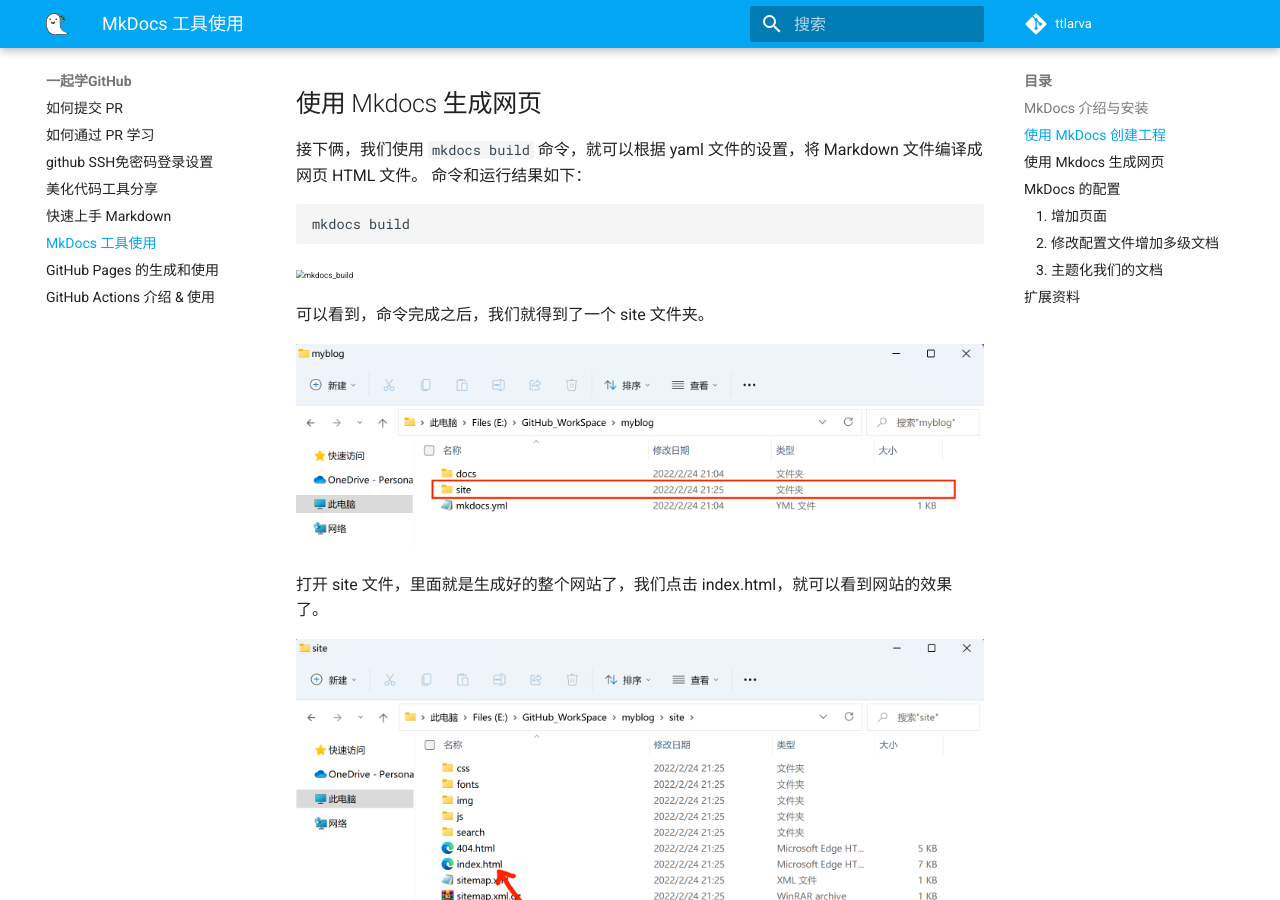
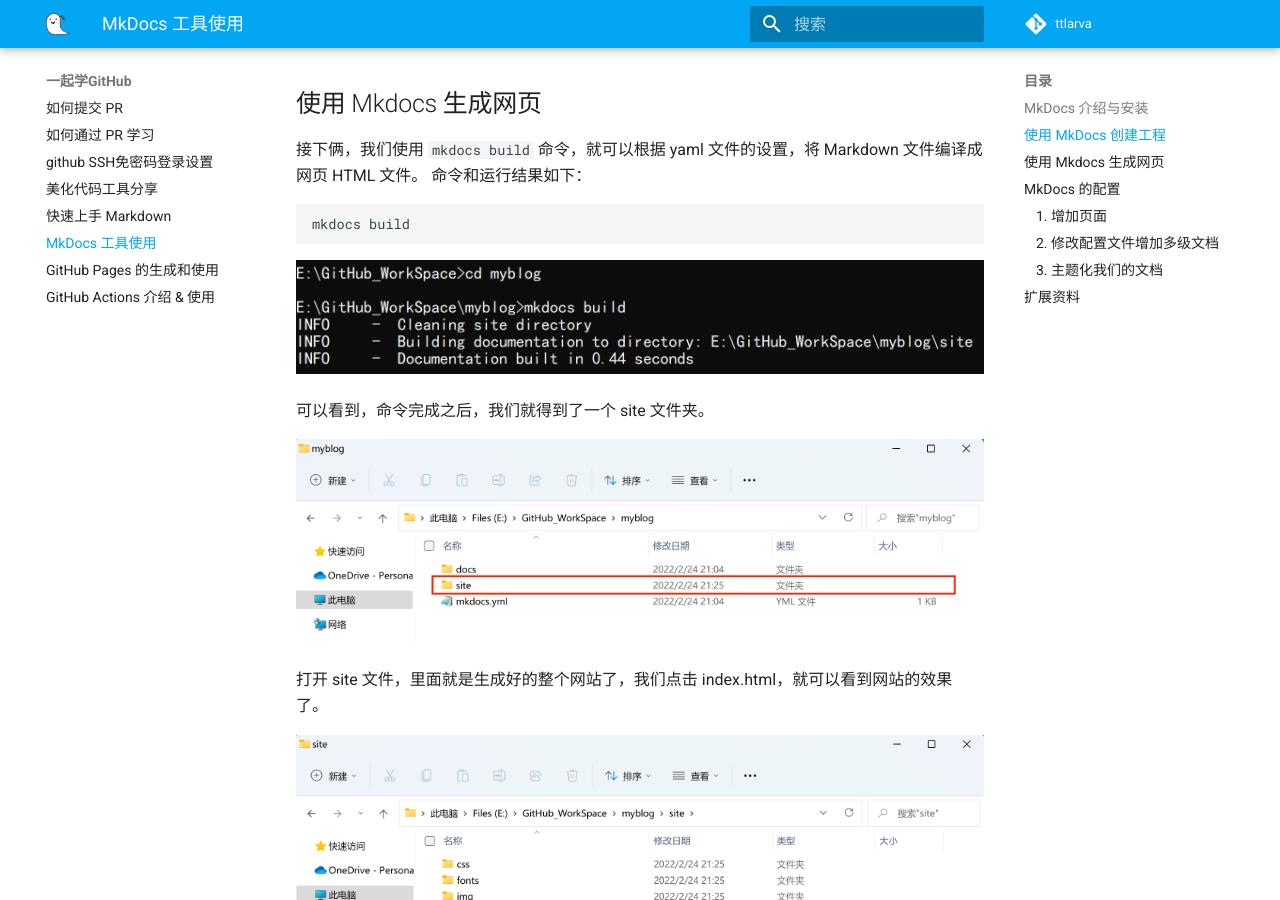
Before and after one commit to ttttLarva/Larva, an MkDocs documentation site: the page built from docs/github/06_Mkdocs.md, in a window 1280 px wide and 900 px high, scrolled down 1915 px. Built offline with MkDocs 1.6.1 and Material for MkDocs 9.7.7, drawn with Linux system fonts in a browser that asks for light colours; emoji names are drawn with the system emoji font; comment, search, counter and statistics services are not loaded; the version menu is left out.

Commit message:
解决 MkDocs 文章图片链接错误的问题2

````diff
--- a/docs/github/06_Mkdocs.md
+++ b/docs/github/06_Mkdocs.md
@@ -64,7 +64,7 @@
 mkdocs build
 ```
 
-<img src="mkdocs_build.jpg" alt="mkdocs_build" style="zoom:50%;" />
+<img src="image/mkdocs_build.jpg" alt="mkdocs_build" style="zoom:50%;" />
 
 可以看到，命令完成之后，我们就得到了一个 site 文件夹。
 
````
